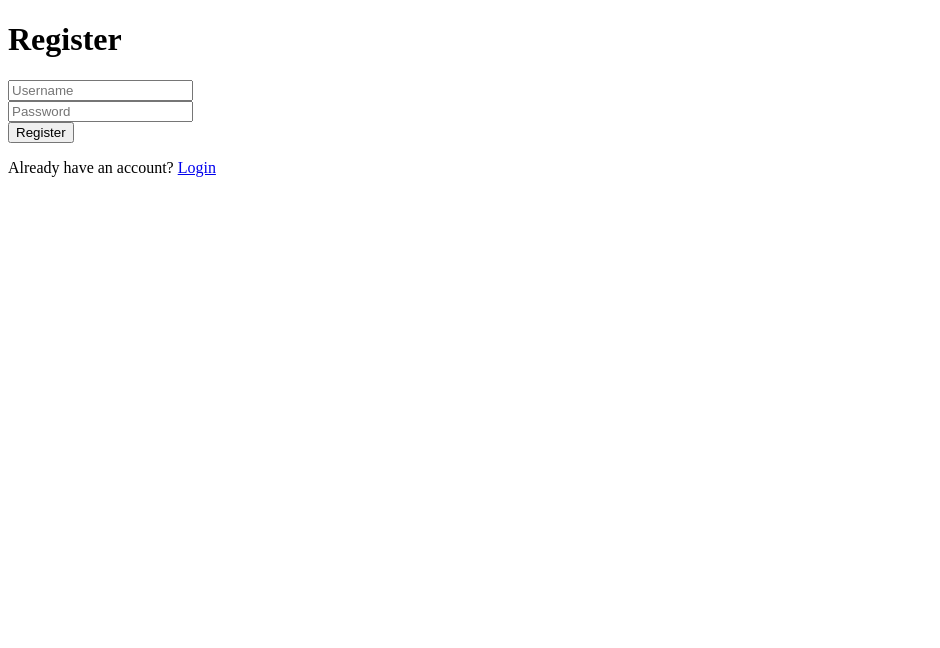
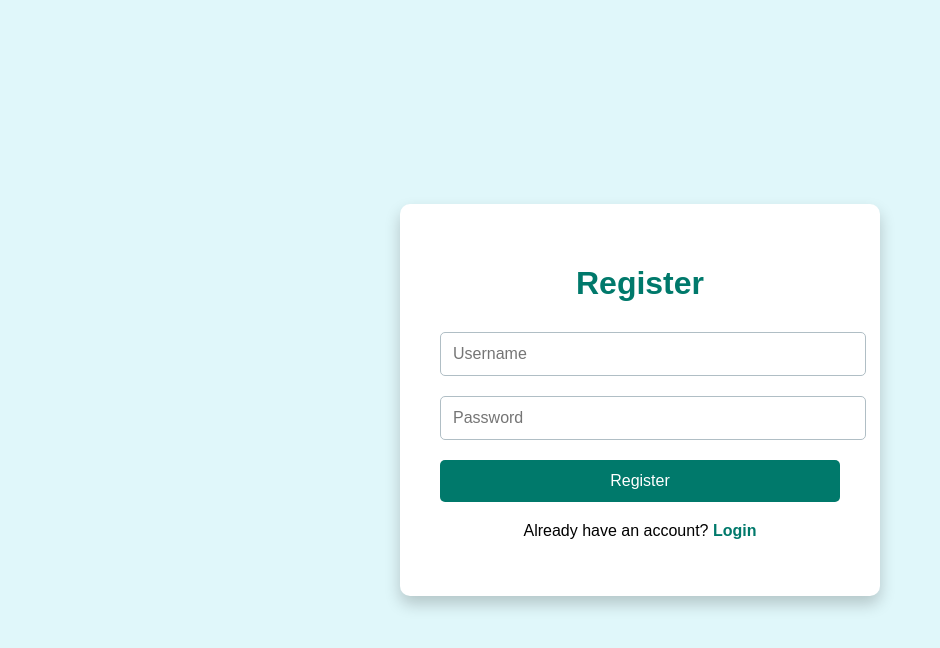
Before and after one commit to shreyabhangale04/AquaAid, a website: page views/register.html in a window 1280 px wide. Shown: the whole page, without its empty margins (0-940 px from the left). Drawn offline with Linux system fonts and the light colour scheme.

Commit message:
src files

```diff
--- /dev/null
+++ b/public/css/register.css
@@ -0,0 +1,75 @@
+body {
+  margin: 0;
+  padding: 0;
+  font-family: Arial, sans-serif;
+  background: #e0f7fa;
+  display: flex;
+  justify-content: center;
+  align-items: center;
+  height: 100vh;
+}
+
+.wrapper {
+  background: #fff;
+  padding: 40px;
+  border-radius: 10px;
+  box-shadow: 0 8px 16px rgba(0, 0, 0, 0.2);
+  width: 100%;
+  max-width: 400px;
+}
+
+.wrapper h1 {
+  text-align: center;
+  margin-bottom: 30px;
+  color: #00796b;
+}
+
+.input-box {
+  margin-bottom: 20px;
+}
+
+.input-box input {
+  width: 100%;
+  padding: 12px;
+  border: 1px solid #b0bec5;
+  border-radius: 5px;
+  font-size: 16px;
+}
+
+.btn {
+  width: 100%;
+  padding: 12px;
+  background-color: #00796b;
+  color: white;
+  border: none;
+  border-radius: 5px;
+  font-size: 16px;
+  cursor: pointer;
+  transition: background-color 0.3s ease;
+}
+
+.btn:hover {
+  background-color: #004d40;
+}
+
+.register-link {
+  text-align: center;
+  margin-top: 20px;
+}
+
+.register-link a {
+  color: #00796b;
+  text-decoration: none;
+  font-weight: bold;
+}
+
+.register-link a:hover {
+  text-decoration: underline;
+}
+
+.error-message {
+  color: red;
+  font-size: 14px;
+  margin-top: 10px;
+  text-align: center;
+}
--- a/views/register.html
+++ b/views/register.html
@@ -1,31 +1,36 @@
-<!-- register.html -->
 <!DOCTYPE html>
 <html lang="en">
   <head>
-  <meta charset="UTF-8">
-  <title>Register - Deepwaters</title>
-  <link rel="stylesheet" href="/styles.css">
+    <meta charset="UTF-8" />
+    <title>Register | AquaAid</title>
+    <link rel="stylesheet" href="/css/register.css" />
   </head>
   <body>
     <div class="wrapper">
       <form action="/register" method="POST">
         <h1>Register</h1>
         <div class="input-box">
-        <input type="text" name="username" placeholder="Username" required>
+          <input type="text" name="username" placeholder="Username" required />
         </div>
         <div class="input-box">
-        <input type="password" name="password" placeholder="Password" required>
+          <input
+            type="password"
+            name="password"
+            placeholder="Password"
+            required
+          />
         </div>
         <button type="submit" class="btn">Register</button>
         <div class="register-link">
-        <p>Already have an account? <a href="/register.html">Login</a></p>
+          <p>Already have an account? <a href="/login">Login</a></p>
         </div>
         <div id="error-message" class="error-message">
-        <!-- Error messages will be inserted here -->
           <script>
             const params = new URLSearchParams(window.location.search);
-          if (params.get('error') === 'exists') {
-            document.write('Username already exists. Please choose another one.');
+            if (params.get("error") === "exists") {
+              document.write(
+                "Username already exists. Please choose another one."
+              );
             }
           </script>
         </div>
```
Also changed, not shown: package.json (added, +29 -0 lines), public/css/coral.css (+19 -17 lines), views/coral.html (+3 -3 lines), views/login.html (+9 -4 lines), 1 other file. Lines whose indentation alone changed are shown as unchanged.
